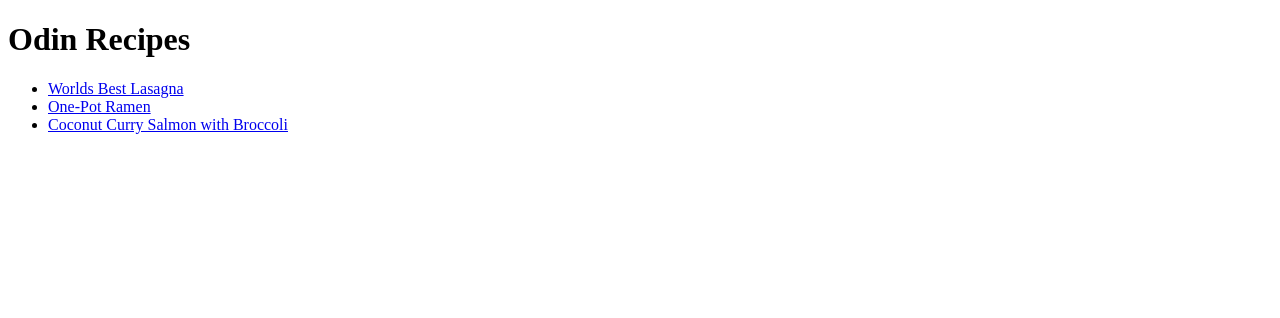
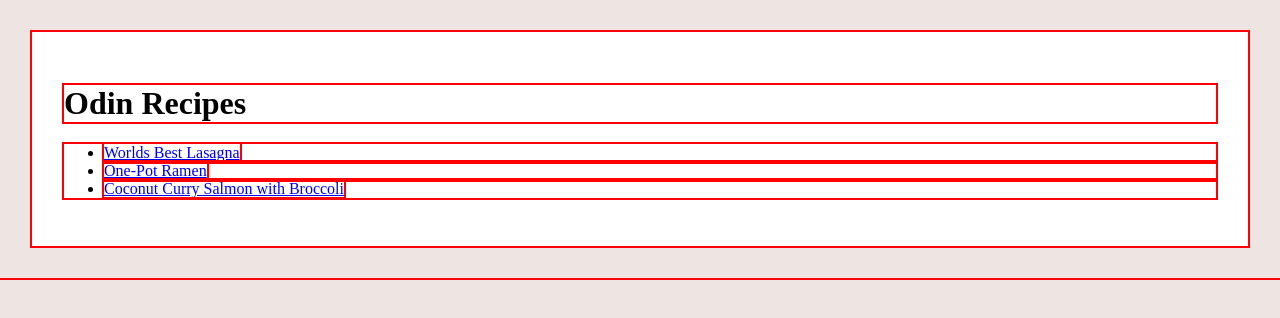
Before and after one commit to goblincookies/odin-recipes, a plain HTML site: page index.html in a window 1280 px wide. Drawn offline with Linux system fonts and the light colour scheme.

Commit message:
links to basic CSS

```diff
--- a/index.html
+++ b/index.html
@@ -3,14 +3,17 @@
 <head>
     <meta charset="UTF-8">
     <meta name="viewport" content="width=device-width, initial-scale=1.0">
+    <link rel="stylesheet" href="style.css">
     <title>Odin Recipes</title>
 </head>
 <body>
-    <h1>Odin Recipes</h1>
-    <ul>
-        <li><a href="./recipes/lasagna.html">Worlds Best Lasagna</a></li>
-        <li><a href="./recipes/ramen.html">One-Pot Ramen</a></li>
-        <li><a href="./recipes/coconut-curry.html">Coconut Curry Salmon with Broccoli</a></li>
-    </ul>
+    <div class="content">
+        <h1 class="content__title">Odin Recipes</h1>
+        <ul>
+            <li><a href="./recipes/lasagna.html">Worlds Best Lasagna</a></li>
+            <li><a href="./recipes/ramen.html">One-Pot Ramen</a></li>
+            <li><a href="./recipes/coconut-curry.html">Coconut Curry Salmon with Broccoli</a></li>
+        </ul>
+    </div>
 </body>
 </html>
--- /dev/null
+++ b/style.css
@@ -0,0 +1,16 @@
+* {
+    outline: 2px solid red;
+}
+
+body {
+    background-color: rgb(238, 228, 226);
+    padding: 2em;
+    margin: 0;
+}
+.content {
+    background-color: white;
+    padding: 2em;
+}
+.content__title {
+    text-align: left;
+}
```
Also changed, not shown: recipes/coconut-curry.html (+3 -0 lines), recipes/lasagna.html (+3 -0 lines), recipes/ramen.html (+3 -0 lines).
